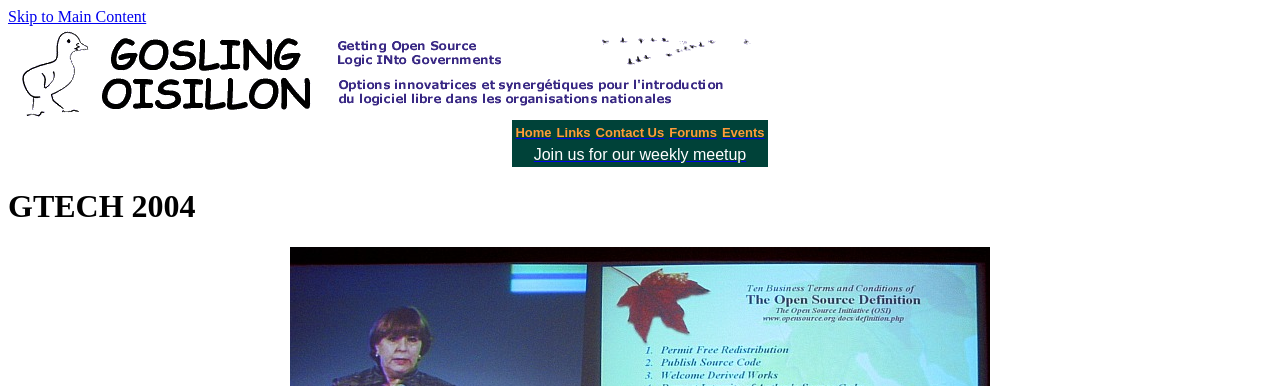
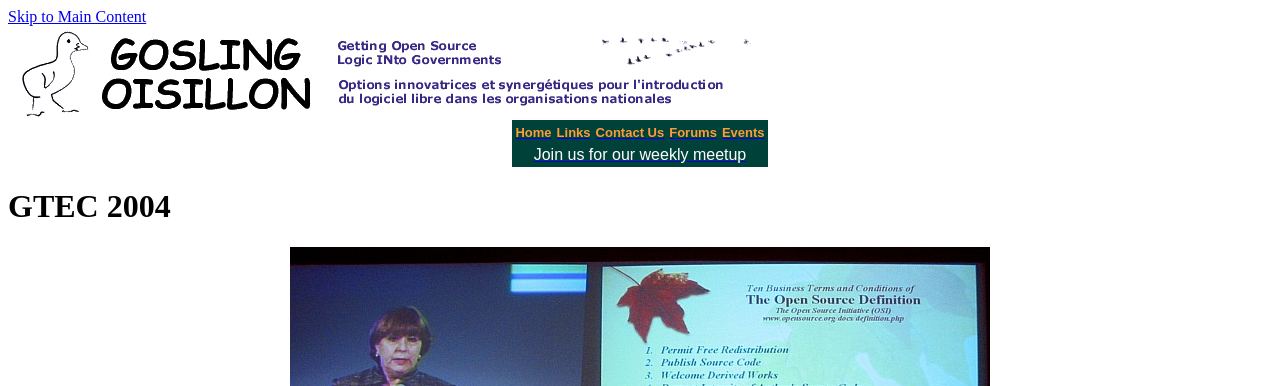
Before and after one commit to mcr/www.goslingcommunity.org, a Jekyll site: the page built from gtec/2004/index.html, in a window 1280 px wide. Shown: the top 386 px of the page. Built offline with Jekyll 4.4.1, drawn with Linux system fonts in a browser that asks for light colours.

Commit message:
fix: typo of GTEC and update links

```diff
--- a/events.html
+++ b/events.html
@@ -136,7 +136,7 @@
 HREF="http://www.drdc-rddc.gc.ca">Defense Research and Development
 Canada</A>, which also set up an adjoining display.
 
-<P> See <A HREF="gtec2004.shtml">photo of Helen Jelich</A>, Director
+<P> See <A HREF="/gtec/2004/index.html">photo of Helen Jelich</A>, Director
 General for Standards, Engineering and Project Management, Public Works
 and Government Services Canada, outlines "The Open Source Definition" at
 the Keynote Panel.
@@ -204,7 +204,7 @@
 HREF="http://www.goslingcommunity.org/files/FCA_Mar04WkshpREPORT_Draft21aJun04XML.pdf">PDF</A>
 (<A HREF="http://www.flora.ca/pdf.shtml">PDF readers</A>)
 
-<LI>Ottawa : October 6-8, 2003 : <A HREF="gtec2003.shtml">GTEC week
+<LI>Ottawa : October 6-8, 2003 : <A HREF="/gtec/2003/index.html">GTEC week
 (Ottawa)</A>
 
 <LI>Ottawa : July 23-26, 2003 : <A
--- a/gtech/gtec2003-participate.html
+++ b/gtec/2003/participate.html
@@ -1,8 +1,8 @@
 ---
 layout: default
-title: GTECH 2003 Participation
+title: GTEC 2003 Participation
 redirect_from:
-- /gtech2003-participate.shtml
+- /gtec2003-participate.shtml
 ---
 
 GOSLING will be participating at this years GTEC week.
--- a/gtech/gtec2003-pr1.html
+++ b/gtec/2003/pr1.html
@@ -1,8 +1,8 @@
 ---
 layout: default
-title: GTECH 2003 Press Release
+title: GTEC 2003 Press Release
 redirect_from:
-- /gtech2003-pr1.shtml
+- /gtec2003-pr1.shtml
 ---
 
 GTEC WEEK NEWS ADVISORY
--- a/gtech/gtec2004.html
+++ b/gtec/2004/index.html
@@ -1,8 +1,8 @@
 ---
 layout: default
-title: GTECH 2004
+title: GTEC 2004
 redirect_from:
-- /gtech2004.shtml
+- /gtec2004.shtml
 ---
 
 <P ALIGN="CENTER"><IMG SRC="/images/PWGSCOpenSourceDefinition.jpg"
```
Also changed, not shown: gtec/2003/index.html (added, +19 -0 lines), gtech/gtec2003.html (deleted, +0 -19 lines).
